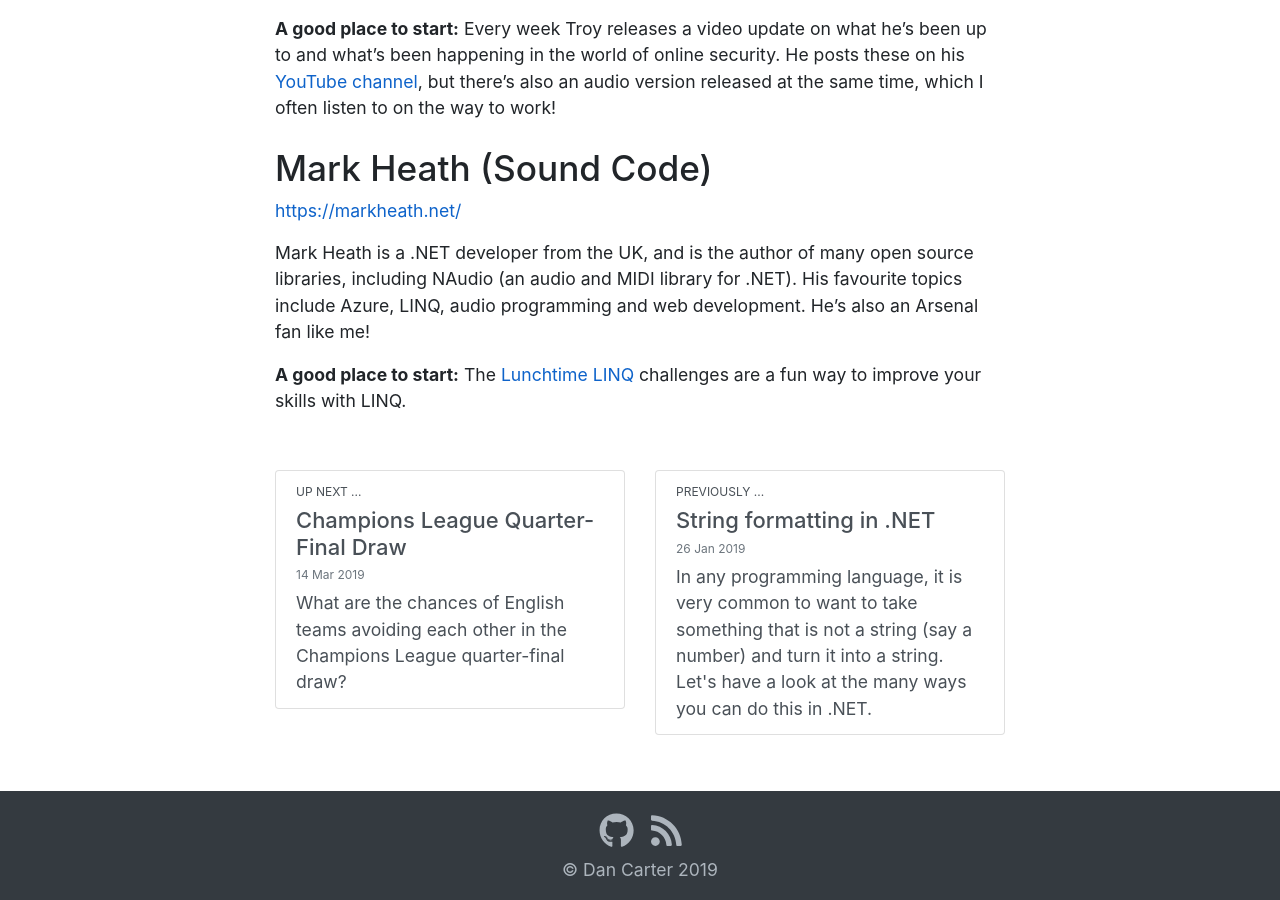
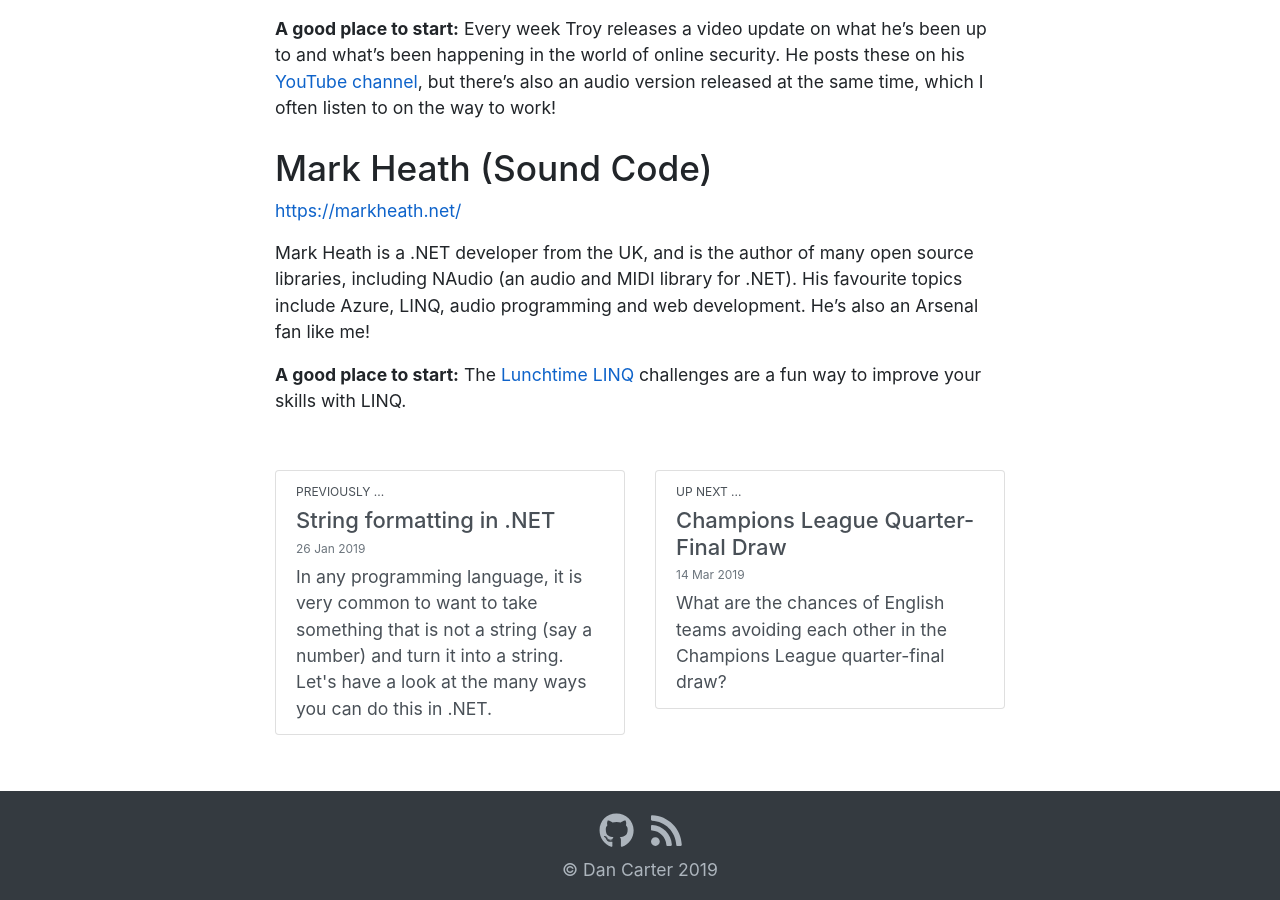
Before and after one commit to djcarter85/codingblog, a Jekyll site: the page built from _posts/2019-03-07-blogs-i-read.md, in a window 1280 px wide and 900 px high, scrolled down 1778 px. Built offline with Jekyll 4.4.1, drawn with Linux system fonts in a browser that asks for light colours; nearby versions of some CDN libraries.

Commit message:
Swap order

```diff
--- a/_includes/post-pagination.html
+++ b/_includes/post-pagination.html
@@ -2,7 +2,11 @@
   <div class="container">
     <div class="row">
 
-      {% comment %}We want newer on the left, which is "next" according to Jekyll pagination{% endcomment %}
+      <div class="col-md-6 my-2">
+        {% if page.previous %}
+        {% include related-post.html related=page.previous heading="Previously ..." %}
+        {% endif %}
+      </div>
 
       <div class="col-md-6 my-2">
         {% if page.next %}
@@ -10,12 +14,6 @@
         {% endif %}
       </div>
 
-      <div class="col-md-6 my-2">
-        {% if page.previous %}
-        {% include related-post.html related=page.previous heading="Previously ..." %}
-        {% endif %}
-      </div>
-
     </div>
   </div>
 </section>
```
